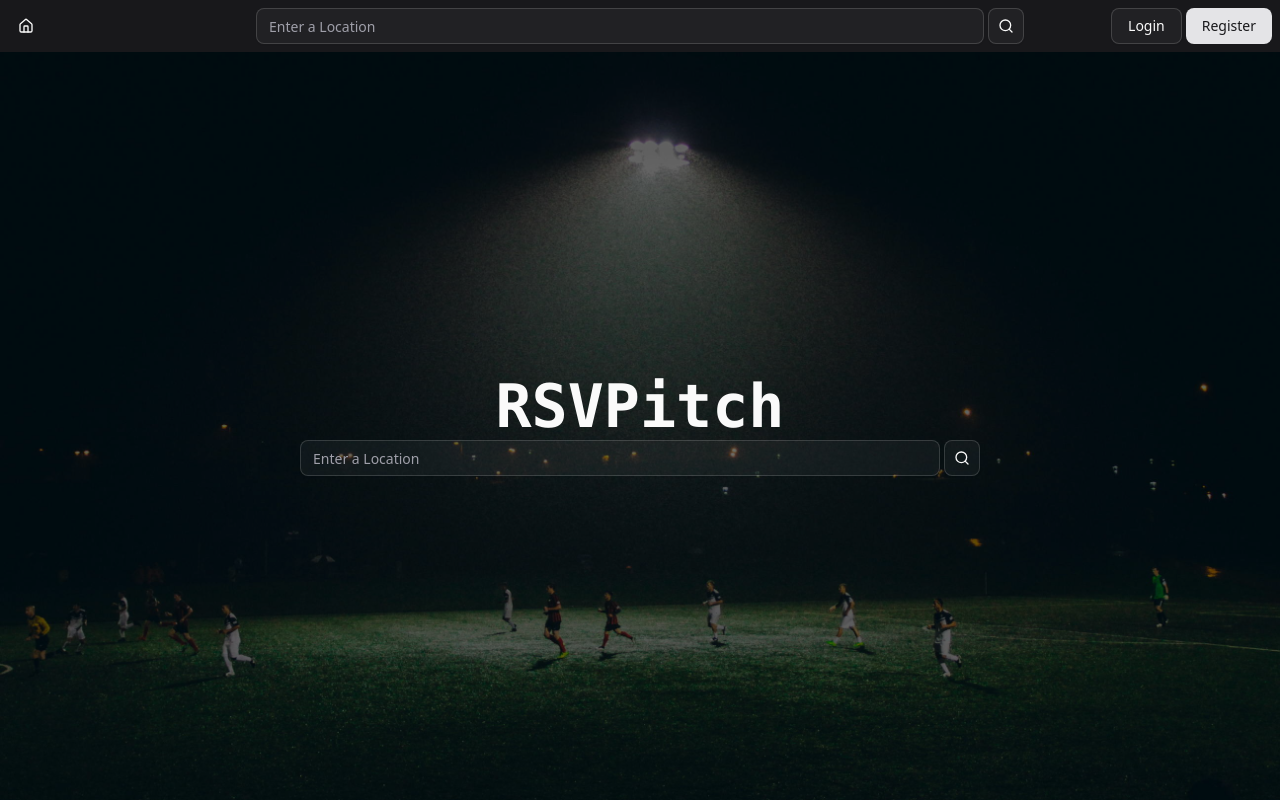
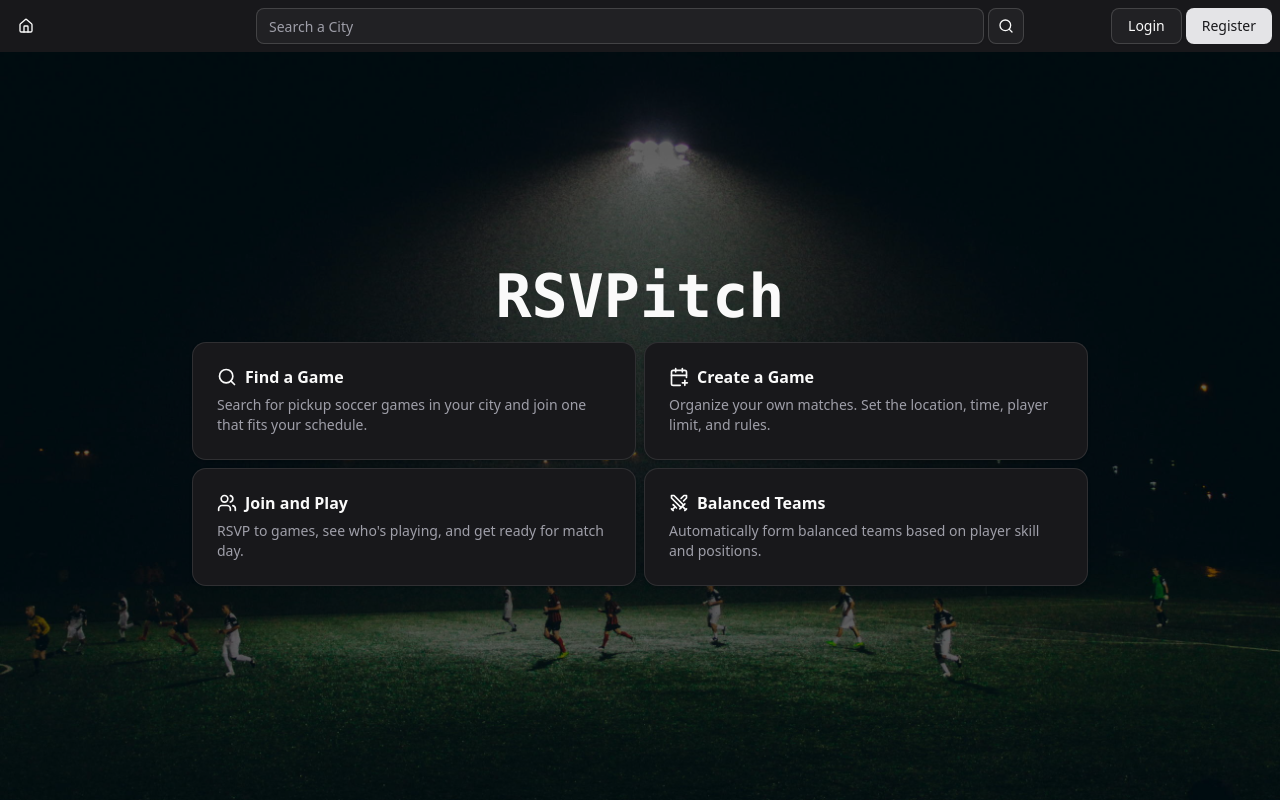
Before and after one commit to leojiangxd/RSVPitch, a React (Vite) app in the folder client/: page / in a window 1280 px wide. Built offline with nearby package versions, Linux system fonts and the light colour scheme.

Commit message:
New home page

```diff
--- a/client/src/components/Navbar.jsx
+++ b/client/src/components/Navbar.jsx
@@ -34,7 +34,11 @@ export default function Navbar() {
 
   const handleLogout = async () => {
     try {
-      await axios.post(`${import.meta.env.VITE_API_BASE_URL}/user/logout`, {}, { withCredentials: true });
+      await axios.post(
+        `${import.meta.env.VITE_API_BASE_URL}/user/logout`,
+        {},
+        { withCredentials: true }
+      );
     } catch (error) {
       console.error("Logout failed", error);
     } finally {
--- a/client/src/components/Searchbar.jsx
+++ b/client/src/components/Searchbar.jsx
@@ -21,7 +21,7 @@ export default function Searchbar({ widthStyle = "" }) {
     <form onSubmit={handleSubmit} className={`flex justify-center items-center`}>
       <Input
         type="search"
-        placeholder="Enter a Location"
+        placeholder="Search a City"
         value={query}
         onChange={(e) => setQuery(e.target.value)}
         className={`mr-1 ${widthStyle}`}
--- a/client/src/routes/Home.jsx
+++ b/client/src/routes/Home.jsx
@@ -2,6 +2,8 @@ import React from "react";
 import Navbar from "../components/Navbar";
 import Searchbar from "@/components/Searchbar";
 import homeBg from "../assets/home.jpg";
+import { Card, CardHeader, CardTitle, CardDescription } from "@/components/ui/card";
+import { Search, CalendarPlus, Users, Swords } from "lucide-react";
 
 const Home = () => {
   return (
@@ -12,9 +14,52 @@ const Home = () => {
       }}
     >
       <Navbar />
-      <div className="bg-black/60 flex-1 flex flex-col justify-center gap-1">
-        <div className="text-6xl font-mono font-bold flex justify-center">RSVPitch</div>
-        <Searchbar widthStyle="max-w-[50%]" />
+      <div className="bg-black/60 flex-1 flex flex-col justify-center items-center p-4">
+        <div className="w-full max-w-4xl space-y-4">
+          <div className="text-6xl font-mono font-bold text-center">RSVPitch</div>
+          <div className="grid grid-cols-1 md:grid-cols-2 gap-2">
+            <Card>
+              <CardHeader>
+                <CardTitle className="flex items-center gap-2">
+                  <Search className="size-5" /> Find a Game
+                </CardTitle>
+                <CardDescription>
+                  Search for pickup soccer games in your city and join one that fits your schedule.
+                </CardDescription>
+              </CardHeader>
+            </Card>
+            <Card>
+              <CardHeader>
+                <CardTitle className="flex items-center gap-2">
+                  <CalendarPlus className="size-5" /> Create a Game
+                </CardTitle>
+                <CardDescription>
+                  Organize your own matches. Set the location, time, player limit, and rules.
+                </CardDescription>
+              </CardHeader>
+            </Card>
+            <Card>
+              <CardHeader>
+                <CardTitle className="flex items-center gap-2">
+                  <Users className="size-5" /> Join and Play
+                </CardTitle>
+                <CardDescription>
+                  RSVP to games, see who's playing, and get ready for match day.
+                </CardDescription>
+              </CardHeader>
+            </Card>
+            <Card>
+              <CardHeader>
+                <CardTitle className="flex items-center gap-2">
+                  <Swords className="size-5" /> Balanced Teams
+                </CardTitle>
+                <CardDescription>
+                  Automatically form balanced teams based on player skill and positions.
+                </CardDescription>
+              </CardHeader>
+            </Card>
+          </div>
+        </div>
       </div>
     </div>
   );
```
